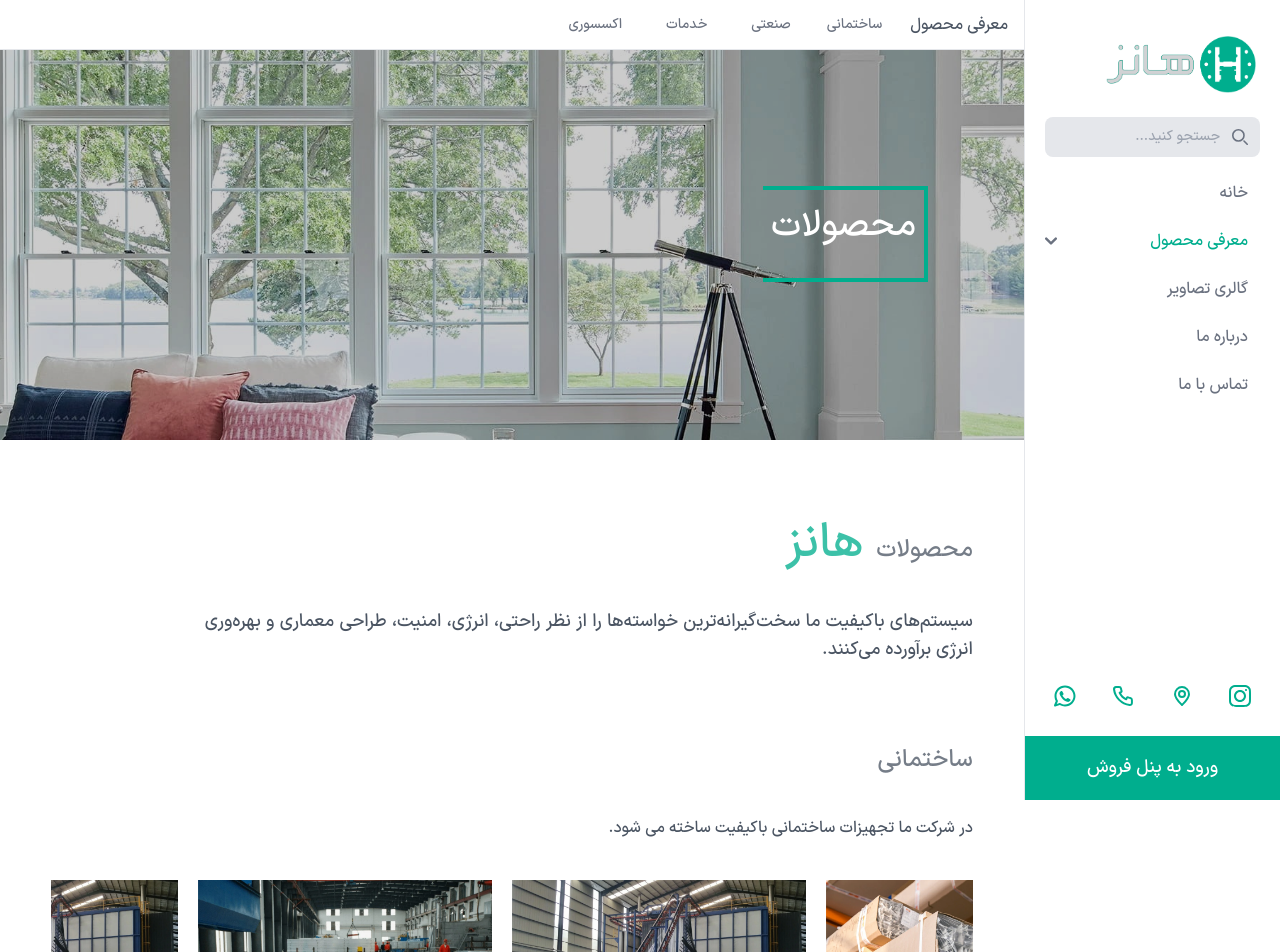
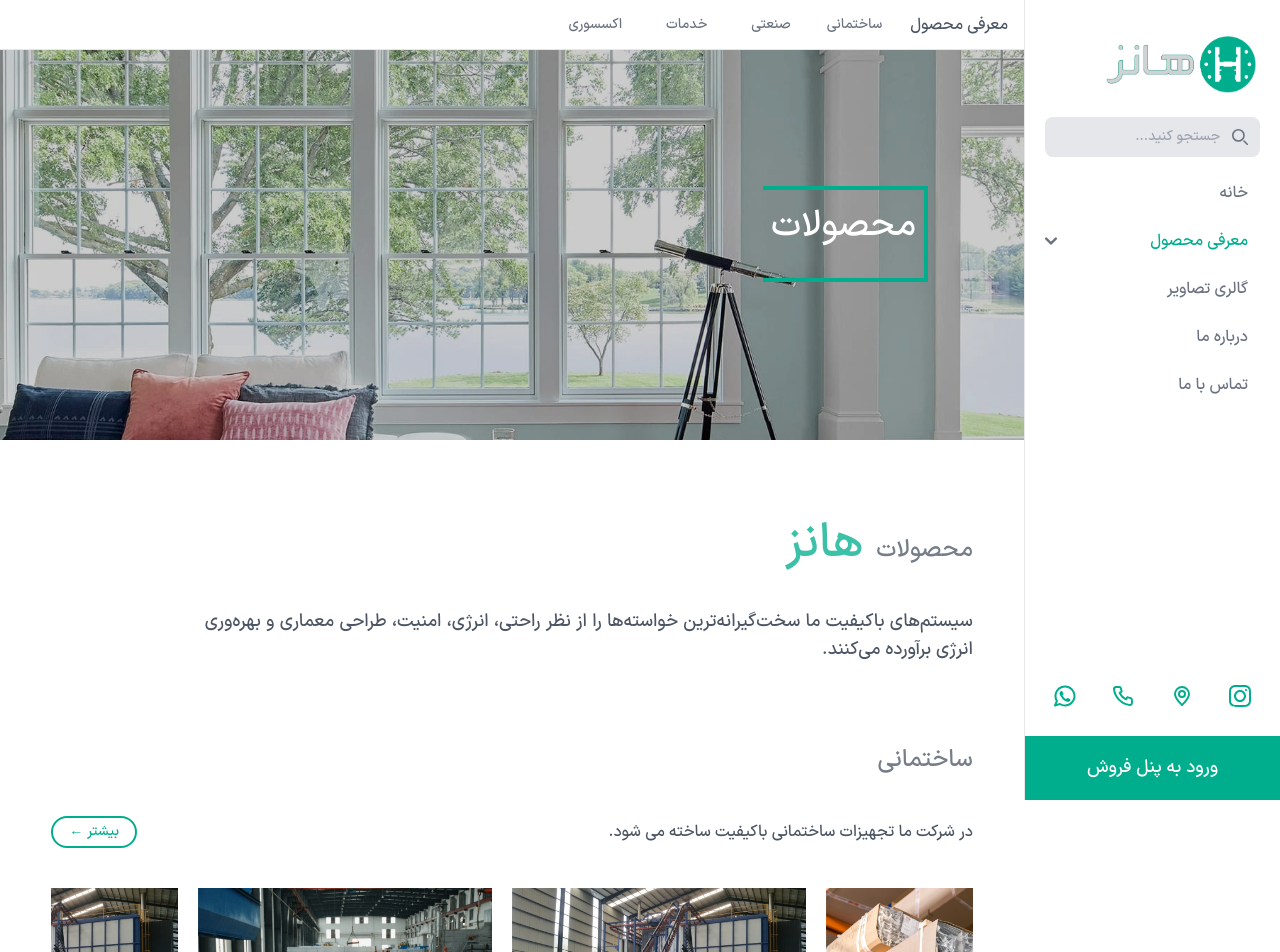
Before and after one commit to zahra-hsb/hanz-, a Next.js app: page /products in a window 1280 px wide. Shown: the top 952 px of the page. Built offline with nearby package versions, Linux system fonts and the light colour scheme.

Commit message:
more btn url configured

```diff
--- a/src/components/prductsComponents/ProductCategory/index.jsx
+++ b/src/components/prductsComponents/ProductCategory/index.jsx
@@ -7,6 +7,7 @@ import 'swiper/css/pagination';
 import { Pagination } from 'swiper/modules';
 import { useEffect, useState } from "react";
 import Slider from "@/components/globalComponents/Slider";
+import Button from "@/components/globalComponents/Main/button";
 
 const ProductCategory = ({ items = [], subCategory, text, url }) => {
     const slides = [
@@ -35,10 +36,11 @@ const ProductCategory = ({ items = [], subCategory, text, url }) => {
                         </h4>
                     </div>
                 </div>
-                <div>
+                <div className="w-full flex justify-between items-center">
                     <p className="lg:w-5/6 text-justify text-gray-600 text-md">
                         {text}
                     </p>
+                    <Button url={`/products/${url}`} title={'بیشتر'} hover={'hover:bg-green hover:text-white'} border={'border-2 border-green !mt-0'}/>
                 </div>
             </div>
 
```
